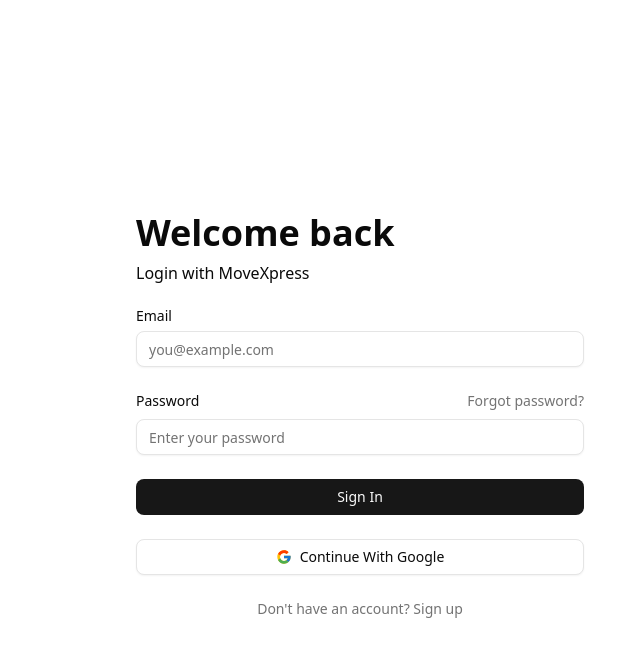
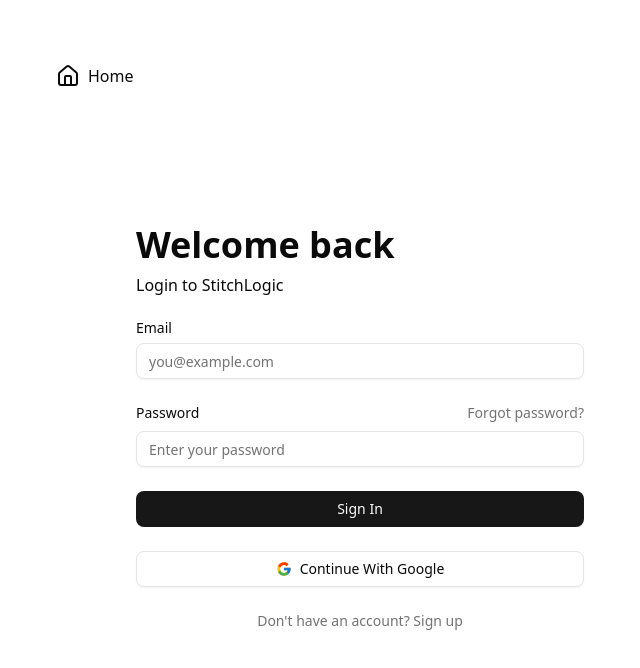
Before and after one commit to samibyte/stitch-logic-client, a React (Vite) app: page /login in a window 1280 px wide. Shown: the top 668 px of the page, without its empty margins (104-744 px from the left). Built offline with nearby package versions, Linux system fonts and the light colour scheme; no server answers.

Commit message:
feat: go back home link in authlayout

```diff
--- a/src/layouts/AuthLayout.tsx
+++ b/src/layouts/AuthLayout.tsx
@@ -1,8 +1,15 @@
-import { Outlet } from "react-router";
+import { Home } from "lucide-react";
+import { Link, Outlet } from "react-router";
 
 const AuthLayout = () => {
   return (
     <div className="mx-auto flex min-h-screen max-w-9/12 flex-col py-8 md:pt-16">
+      <Link to="/">
+        <div className="flex items-center gap-2 font-medium">
+          <Home />
+          <p>Home</p>
+        </div>
+      </Link>
       <div className="flex flex-1 flex-col-reverse items-center justify-between md:flex-row md:px-20">
         <Outlet />
       </div>
--- a/src/pages/Auth/Login.tsx
+++ b/src/pages/Auth/Login.tsx
@@ -64,7 +64,7 @@
         <form className="space-y-6" onSubmit={form.handleSubmit(onSubmit)}>
           <div className="space-y-2">
             <h1 className="text-4xl font-extrabold">Welcome back</h1>
-            <p className="text-foreground">Login with MoveXpress</p>
+            <p className="text-foreground">Login to StitchLogic</p>
           </div>
           <FormField
             control={form.control}
--- a/src/pages/Auth/Register.tsx
+++ b/src/pages/Auth/Register.tsx
@@ -237,6 +237,9 @@
                 <div className="space-y-1 leading-none">
                   <FormLabel className="text-sm font-normal">
                     I agree to the{" "}
+                    <a className="text-blue-600 underline">
+                      terms & conditions
+                    </a>
                     <a className="text-secondary hover:underline" href="#">
                       terms and conditions
                     </a>
```
